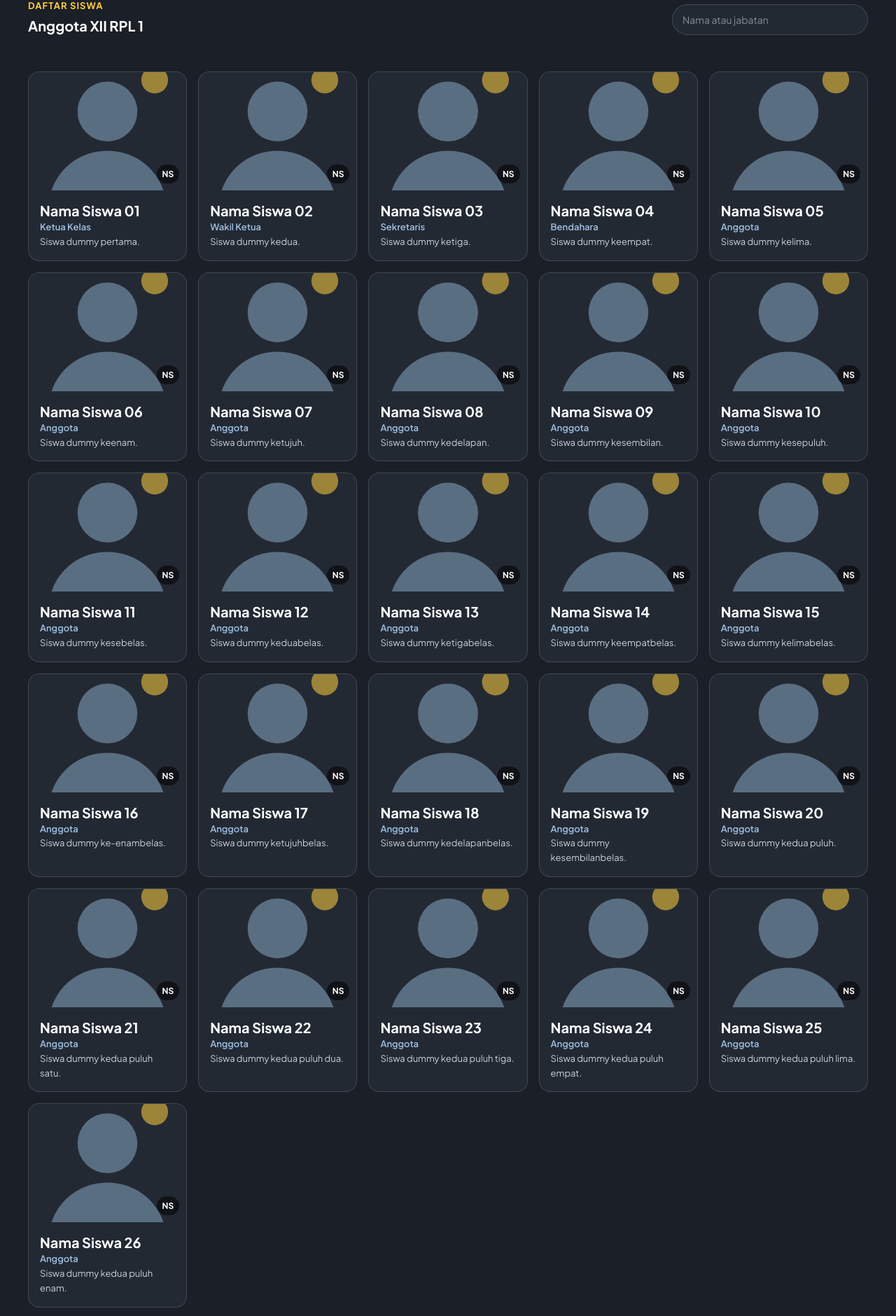
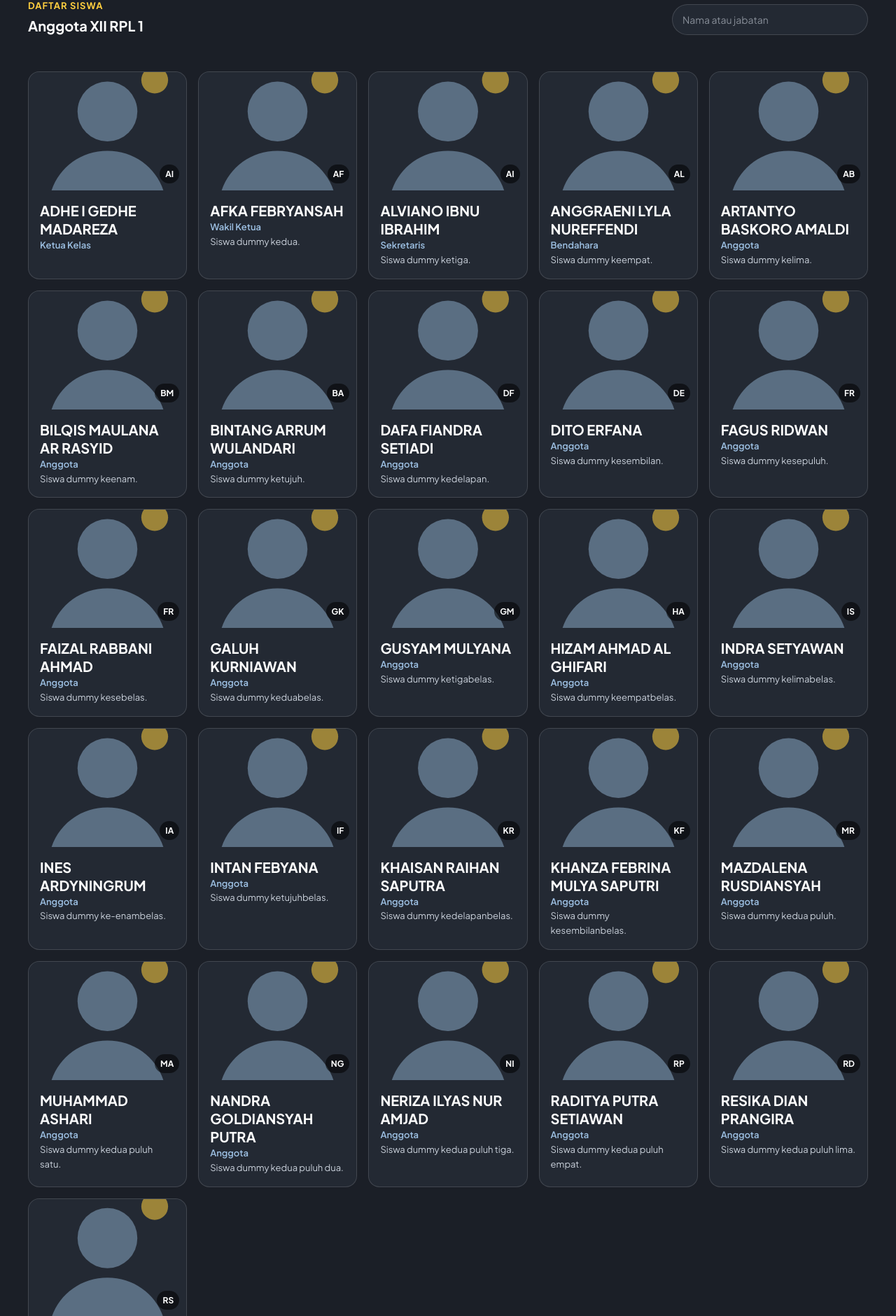
Before and after one commit to alvianootech/web-profile-rpl1, a PHP site: page /anggota.php in a window 1280 px wide. Shown: the part 357-2237 px from the top of the page at 70% size. Run offline with PHP 8.4, Linux system fonts and the light colour scheme.

Commit message:
Hizam: memasukkan nama anggota kelas

```diff
--- a/data/siswa.php
+++ b/data/siswa.php
@@ -7,157 +7,157 @@
 
 return [
     [
-        'nama'             => 'Nama Siswa 01',
+        'nama'             => 'ADHE I GEDHE MADAREZA',
         'jabatan'          => 'Ketua Kelas',
-        'deskripsi_singkat' => 'Siswa dummy pertama.',
+        'deskripsi_singkat' => '',
         'foto'             => 'assets/images/siswa/siswa-placeholder.svg',
     ],
     [
-        'nama'             => 'Nama Siswa 02',
+        'nama'             => 'AFKA FEBRYANSAH',
         'jabatan'          => 'Wakil Ketua',
         'deskripsi_singkat' => 'Siswa dummy kedua.',
         'foto'             => 'assets/images/siswa/siswa-placeholder.svg',
     ],
     [
-        'nama'             => 'Nama Siswa 03',
+        'nama'             => 'ALVIANO IBNU IBRAHIM',
         'jabatan'          => 'Sekretaris',
         'deskripsi_singkat' => 'Siswa dummy ketiga.',
         'foto'             => 'assets/images/siswa/siswa-placeholder.svg',
     ],
     [
-        'nama'             => 'Nama Siswa 04',
+        'nama'             => 'ANGGRAENI LYLA NUREFFENDI',
         'jabatan'          => 'Bendahara',
         'deskripsi_singkat' => 'Siswa dummy keempat.',
         'foto'             => 'assets/images/siswa/siswa-placeholder.svg',
     ],
     [
-        'nama'             => 'Nama Siswa 05',
+        'nama'             => 'ARTANTYO BASKORO AMALDI',
         'jabatan'          => 'Anggota',
         'deskripsi_singkat' => 'Siswa dummy kelima.',
         'foto'             => 'assets/images/siswa/siswa-placeholder.svg',
     ],
     [
-        'nama'             => 'Nama Siswa 06',
+        'nama'             => 'BILQIS MAULANA AR RASYID',
         'jabatan'          => 'Anggota',
         'deskripsi_singkat' => 'Siswa dummy keenam.',
         'foto'             => 'assets/images/siswa/siswa-placeholder.svg',
     ],
     [
-        'nama'             => 'Nama Siswa 07',
+        'nama'             => 'BINTANG ARRUM WULANDARI',
         'jabatan'          => 'Anggota',
         'deskripsi_singkat' => 'Siswa dummy ketujuh.',
         'foto'             => 'assets/images/siswa/siswa-placeholder.svg',
     ],
     [
-        'nama'             => 'Nama Siswa 08',
+        'nama'             => 'DAFA FIANDRA SETIADI',
         'jabatan'          => 'Anggota',
         'deskripsi_singkat' => 'Siswa dummy kedelapan.',
         'foto'             => 'assets/images/siswa/siswa-placeholder.svg',
     ],
     [
-        'nama'             => 'Nama Siswa 09',
+        'nama'             => 'DITO ERFANA',
         'jabatan'          => 'Anggota',
         'deskripsi_singkat' => 'Siswa dummy kesembilan.',
         'foto'             => 'assets/images/siswa/siswa-placeholder.svg',
     ],
     [
-        'nama'             => 'Nama Siswa 10',
+        'nama'             => 'FAGUS RIDWAN',
         'jabatan'          => 'Anggota',
         'deskripsi_singkat' => 'Siswa dummy kesepuluh.',
         'foto'             => 'assets/images/siswa/siswa-placeholder.svg',
     ],
     [
-        'nama'             => 'Nama Siswa 11',
+        'nama'             => 'FAIZAL RABBANI AHMAD',
         'jabatan'          => 'Anggota',
         'deskripsi_singkat' => 'Siswa dummy kesebelas.',
         'foto'             => 'assets/images/siswa/siswa-placeholder.svg',
     ],
     [
-        'nama'             => 'Nama Siswa 12',
+        'nama'             => 'GALUH KURNIAWAN',
         'jabatan'          => 'Anggota',
         'deskripsi_singkat' => 'Siswa dummy keduabelas.',
         'foto'             => 'assets/images/siswa/siswa-placeholder.svg',
     ],
     [
-        'nama'             => 'Nama Siswa 13',
+        'nama'             => 'GUSYAM MULYANA',
         'jabatan'          => 'Anggota',
         'deskripsi_singkat' => 'Siswa dummy ketigabelas.',
         'foto'             => 'assets/images/siswa/siswa-placeholder.svg',
     ],
     [
-        'nama'             => 'Nama Siswa 14',
+        'nama'             => 'HIZAM AHMAD AL GHIFARI',
         'jabatan'          => 'Anggota',
         'deskripsi_singkat' => 'Siswa dummy keempatbelas.',
         'foto'             => 'assets/images/siswa/siswa-placeholder.svg',
     ],
     [
-        'nama'             => 'Nama Siswa 15',
+        'nama'             => 'INDRA SETYAWAN',
         'jabatan'          => 'Anggota',
         'deskripsi_singkat' => 'Siswa dummy kelimabelas.',
         'foto'             => 'assets/images/siswa/siswa-placeholder.svg',
     ],
     [
-        'nama'             => 'Nama Siswa 16',
+        'nama'             => 'INES ARDYNINGRUM',
         'jabatan'          => 'Anggota',
         'deskripsi_singkat' => 'Siswa dummy ke-enambelas.',
         'foto'             => 'assets/images/siswa/siswa-placeholder.svg',
     ],
     [
-        'nama'             => 'Nama Siswa 17',
+        'nama'             => 'INTAN FEBYANA',
         'jabatan'          => 'Anggota',
         'deskripsi_singkat' => 'Siswa dummy ketujuhbelas.',
         'foto'             => 'assets/images/siswa/siswa-placeholder.svg',
     ],
     [
-        'nama'             => 'Nama Siswa 18',
+        'nama'             => 'KHAISAN RAIHAN SAPUTRA',
         'jabatan'          => 'Anggota',
         'deskripsi_singkat' => 'Siswa dummy kedelapanbelas.',
         'foto'             => 'assets/images/siswa/siswa-placeholder.svg',
     ],
     [
-        'nama'             => 'Nama Siswa 19',
+        'nama'             => 'KHANZA FEBRINA MULYA SAPUTRI',
         'jabatan'          => 'Anggota',
         'deskripsi_singkat' => 'Siswa dummy kesembilanbelas.',
         'foto'             => 'assets/images/siswa/siswa-placeholder.svg',
     ],
     [
-        'nama'             => 'Nama Siswa 20',
+        'nama'             => 'MAZDALENA RUSDIANSYAH',
         'jabatan'          => 'Anggota',
         'deskripsi_singkat' => 'Siswa dummy kedua puluh.',
         'foto'             => 'assets/images/siswa/siswa-placeholder.svg',
     ],
     [
-        'nama'             => 'Nama Siswa 21',
+        'nama'             => 'MUHAMMAD ASHARI',
         'jabatan'          => 'Anggota',
         'deskripsi_singkat' => 'Siswa dummy kedua puluh satu.',
         'foto'             => 'assets/images/siswa/siswa-placeholder.svg',
     ],
     [
-        'nama'             => 'Nama Siswa 22',
+        'nama'             => 'NANDRA GOLDIANSYAH PUTRA',
         'jabatan'          => 'Anggota',
         'deskripsi_singkat' => 'Siswa dummy kedua puluh dua.',
         'foto'             => 'assets/images/siswa/siswa-placeholder.svg',
     ],
     [
-        'nama'             => 'Nama Siswa 23',
+        'nama'             => 'NERIZA ILYAS NUR AMJAD',
         'jabatan'          => 'Anggota',
         'deskripsi_singkat' => 'Siswa dummy kedua puluh tiga.',
         'foto'             => 'assets/images/siswa/siswa-placeholder.svg',
     ],
     [
-        'nama'             => 'Nama Siswa 24',
+        'nama'             => 'RADITYA PUTRA SETIAWAN',
         'jabatan'          => 'Anggota',
         'deskripsi_singkat' => 'Siswa dummy kedua puluh empat.',
         'foto'             => 'assets/images/siswa/siswa-placeholder.svg',
     ],
     [
-        'nama'             => 'Nama Siswa 25',
+        'nama'             => 'RESIKA DIAN PRANGIRA',
         'jabatan'          => 'Anggota',
         'deskripsi_singkat' => 'Siswa dummy kedua puluh lima.',
         'foto'             => 'assets/images/siswa/siswa-placeholder.svg',
     ],
     [
-        'nama'             => 'Nama Siswa 26',
+        'nama'             => 'RIZKY SUMARSONO',
         'jabatan'          => 'Anggota',
         'deskripsi_singkat' => 'Siswa dummy kedua puluh enam.',
         'foto'             => 'assets/images/siswa/siswa-placeholder.svg',
```
